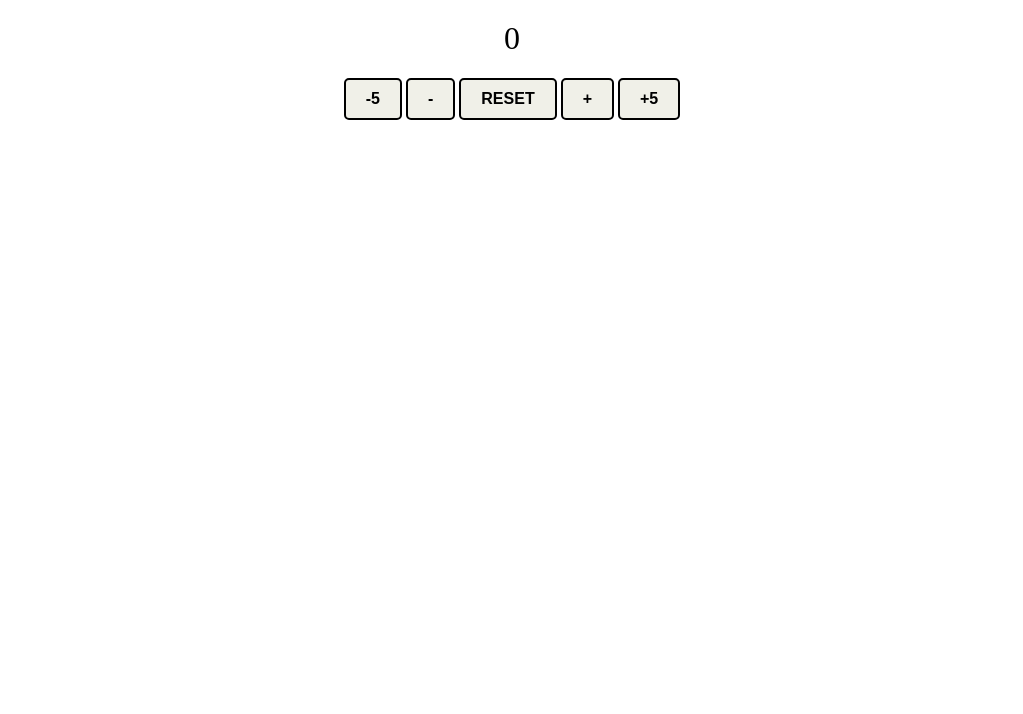
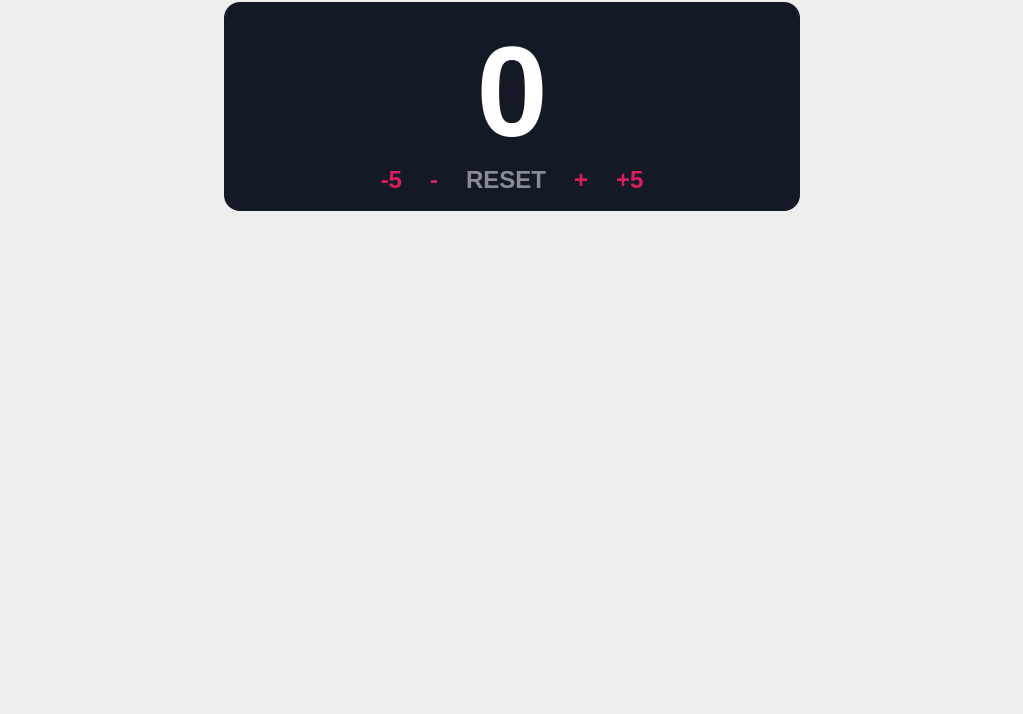
Before and after one commit to salleees/SIIT, a plain HTML site: page index.html in a window 1280 px wide. Shown: the part 117-831 px from the top of the page, without its empty margins (128-1151 px from the left). After the commit the page ends 800 px from the top, so only its background shows below. Drawn offline with Linux system fonts and the light colour scheme.

Commit message:
Adding second style

```diff
--- a/index.html
+++ b/index.html
@@ -6,19 +6,21 @@
     <meta name="viewport" content="width=device-width, initial-scale=1.0">
     <title>DOM</title>
     <script src="scripts/main.js" defer></script>
-    <link rel="stylesheet" href="styles/main.css">
+    <link rel="stylesheet" href="styles/secondary.css">
 </head>
 <body>
     <div class = "container">
         <h1 data-header>Counter</h1>
+        <div data-counter>
             <p> <output data-counter-display>5</output> </p>
-        <p>
+            <p data-buttons>
                 <button data-counter-button = "-5">-5</button>
                 <button data-counter-button = "decrement">-</button>
-            <button data-counter-button = "reset">RESET</button>
+                <button data-counter-button = "reset">reset</button>
                 <button data-counter-button = "increment">+</button>
                 <button data-counter-button = "5">+5</button>
             </p>
         </div>
+    </div>
 </body>
 </html>
--- /dev/null
+++ b/styles/secondary.css
@@ -0,0 +1,96 @@
+:root{
+    --primary: #D81E5B;
+    --secondary: #8A4FFF;
+    --grey: #aaa;
+    --light: #eee;
+    --dark: #131a26;
+
+}
+*{
+    box-sizing: border-box;
+    margin: 0;
+    font-family: 'Fira sans', sans-serif;
+}
+
+body{
+    background-color: var(--light);
+}
+
+.container{
+    padding: 3rem 2rem;
+    max-width: 640px;
+    margin: 0 auto;
+}
+
+h1{
+    color:var(--dark);
+    font-size: 3rem;
+    text-transform: uppercase;
+    margin-bottom: 1rem
+}
+
+[data-counter]
+{
+    background-color: var(--dark);
+    padding: 1rem;
+    border-radius: 1rem;
+    color: white;
+}
+
+/* [data-counter-display]
+{
+    font-size: 8rem;
+    font-weight: 700;
+    text-align: center;
+} */
+
+.container
+{
+    font-size: 8rem;
+    font-weight: 700;
+    text-align: center;
+}
+
+[data-buttons]
+{
+    display: flex;
+    justify-content: center;
+    align-items: center;
+    margin: 0 -0.5rem;
+}
+
+button
+{
+    margin: 0 0.5rem;  /* Distanta dintre butoane*/
+    appearance: none;
+    background: none;
+    border: none;
+    outline: none;
+
+    color: var(--primary);
+    font-size: 1.5rem;
+    font-weight: 700;
+    text-transform: uppercase;
+    cursor: pointer;
+
+    transition: 0.4s ease-out;
+
+}
+
+button[data-counter-button = "reset"]{
+    color: #fff;
+    opacity: 0.5;
+}
+
+button[data-counter-button ="reset"]:hover
+{
+    color: var(--primary);
+}
+
+.negative {
+    color: #c00;
+}
+
+.positive{
+    color: #bada55;
+}
```
Lines whose indentation alone changed are shown as unchanged.
